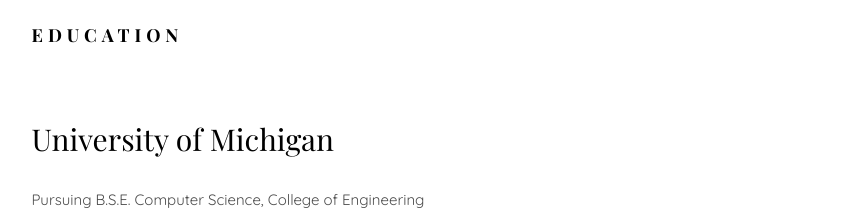
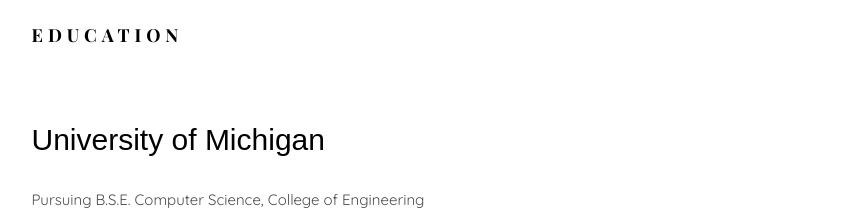
Before and after one commit to bbowles98/bbowles98.github.io, a plain HTML site: page index.html in a window 1280 px wide. Shown: the part 1760-1973 px from the top of the page, without its empty margins (361-1219 px from the left). Drawn offline with nearby package versions, Linux system fonts and the light colour scheme; some packages are replaced by stand-ins of ours; a script that the page names is missing; files whose address does not match are found by name; a web font is replaced by a local one.

Commit message:
changed header fonts in educatoin

```diff
--- a/index.html
+++ b/index.html
@@ -175,7 +175,7 @@
 					</div>
 					<div class="row">
 						<div class="col-md-12 animate-box" data-animate-effect="fadeInLeft">
-							<h2>University of Michigan</h2>
+							<h2 style="font-family: Arial, sans-serif;">University of Michigan</h2>
 							<p>Pursuing B.S.E. Computer Science, College of Engineering</p>
 							<p>Estimated graduation <strong>May 2020</strong></p>
 							<br>
```
